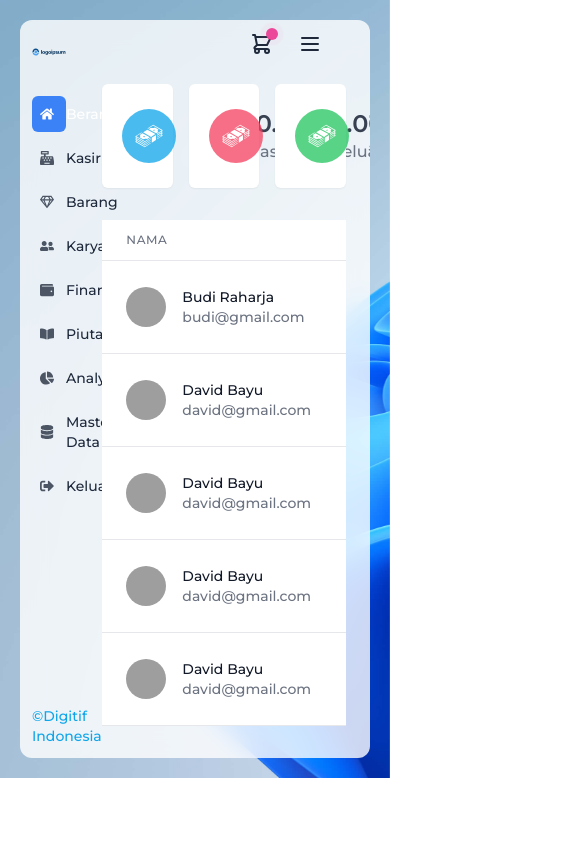
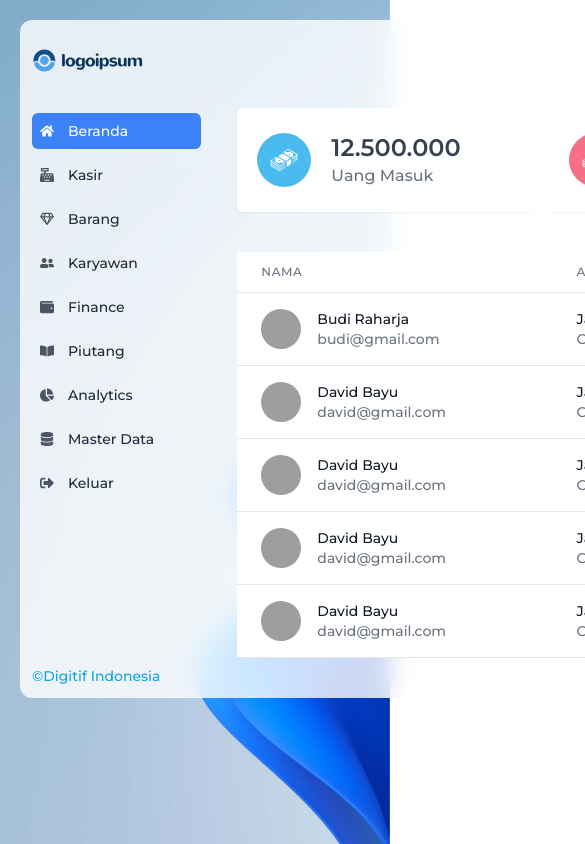
Before and after one commit to yossava/tokemas, a Next.js app: page / in a window 390 px wide. Shown: the top 844 px of the page, 585 px wide, since content can reach past the window. Built offline with nearby package versions, Linux system fonts and the light colour scheme; grey boxes are pictures that could not be loaded.

Commit message:
fix responsive

```diff
--- a/components/topbar.js
+++ b/components/topbar.js
@@ -5,8 +5,8 @@ function TopBar() {
         <div className="flex justify-end w-full overflow-hidden rounded-xl">
             <section className="relative">
                 <nav className="flex justify-between bg-transparent text-slate-800">
-                    <div className="px-5 xl:px-12 py-6 flex  items-center">
-                        <div className="hidden xl:flex items-center space-x-5">
+                    <div className="px-5 py-6 flex  items-center">
+                        <div className="flex items-center space-x-5">
 
                             <a className="flex items-center hover:text-gray-200" href="#">
                                 <svg xmlns="http://www.w3.org/2000/svg" className="h-6 w-6 hover:text-gray-200" fill="none" viewBox="0 0 24 24" stroke="currentColor">
@@ -17,21 +17,6 @@ function TopBar() {
 
                         </div>
                     </div>
-                    <a className="xl:hidden flex mr-6 items-center" href="#">
-                        <svg xmlns="http://www.w3.org/2000/svg" className="h-6 w-6 hover:text-gray-200" fill="none" viewBox="0 0 24 24" stroke="currentColor">
-                            <path strokeLinecap="round" strokeLinejoin="round" strokeWidth="2" d="M3 3h2l.4 2M7 13h10l4-8H5.4M7 13L5.4 5M7 13l-2.293 2.293c-.63.63-.184 1.707.707 1.707H17m0 0a2 2 0 100 4 2 2 0 000-4zm-8 2a2 2 0 11-4 0 2 2 0 014 0z" />
-                        </svg>
-                        <span className="flex absolute -mt-5 ml-4">
-                            <span className="animate-ping absolute inline-flex h-3 w-3 rounded-full bg-pink-400 opacity-75"></span>
-                            <span className="relative inline-flex rounded-full h-3 w-3 bg-pink-500">
-                            </span>
-                        </span>
-                    </a>
-                    <a className="navbar-burger self-center mr-12 xl:hidden" href="#">
-                        <svg xmlns="http://www.w3.org/2000/svg" className="h-6 w-6 hover:text-gray-200" fill="none" viewBox="0 0 24 24" stroke="currentColor">
-                            <path strokeLinecap="round" strokeLinejoin="round" strokeWidth="2" d="M4 6h16M4 12h16M4 18h16" />
-                        </svg>
-                    </a>
                 </nav>
 
             </section>
--- a/containers/content.js
+++ b/containers/content.js
@@ -7,7 +7,7 @@ function Content() {
         <div className="w-10/12 bg-transparent rounded-xl">
             <TopBar />
             <main className="flex-1 overflow-x-hidden overflow-y-auto">
-                <div className="container mx-auto px-6 pb-8">
+                <div className="mx-auto px-6 pb-8">
                     <div className="mt-4">
                         <div className="grid grid-cols-3 gap-4">
                             <div className="rounded-lg">
@@ -54,7 +54,7 @@ function Content() {
                     </div>
 
                     <div className="flex flex-col mt-8">
-                        <div className="-my-2 py-2 overflow-x-auto sm:-mx-6 sm:px-6 lg:-mx-8 lg:px-8">
+                        <div className="py-2 overflow-x-auto">
                             <div
                                 className="align-middle inline-block min-w-full overflow-hidden sm:rounded-lg ">
                                 <table className="min-w-full">
--- a/pages/index.js
+++ b/pages/index.js
@@ -4,7 +4,7 @@ import Content from '../containers/content'
 
 export default function Home() {
   return (
-    <div className='w-full bg-fixed p-5 bg-cover' style={{ backgroundImage: `url("img/bg3.jpg")` }}>
+    <div className='w-full min-h-screen bg-fixed p-5 bg-cover' style={{ backgroundImage: `url("img/bg3.jpg")`, minWidth: "1200px" }}>
       <Head>
         <title>Toko Emas</title>
         <meta name="description" content="Software Toko Emas" />
```
